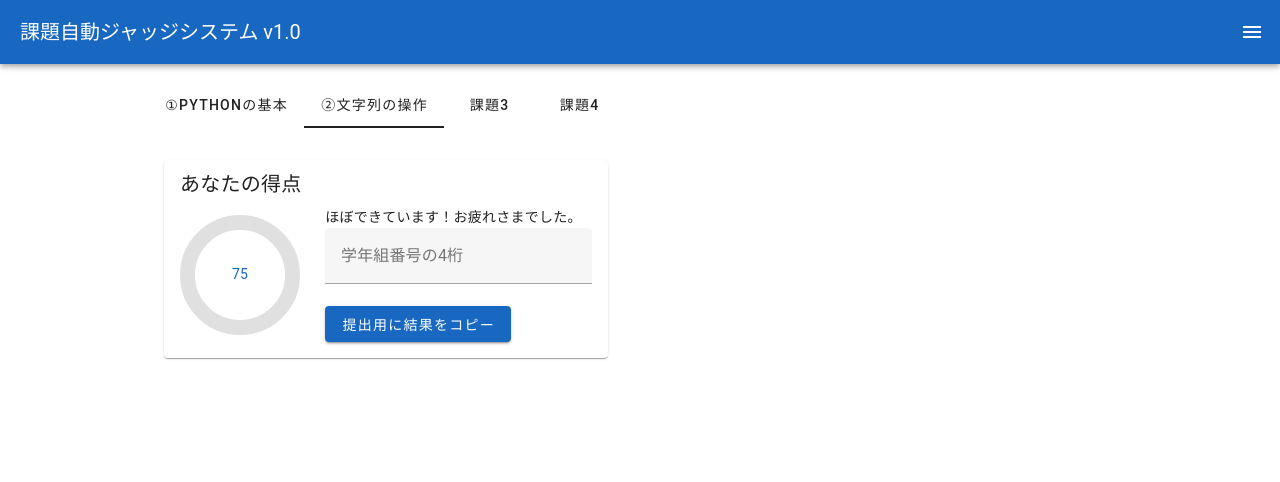
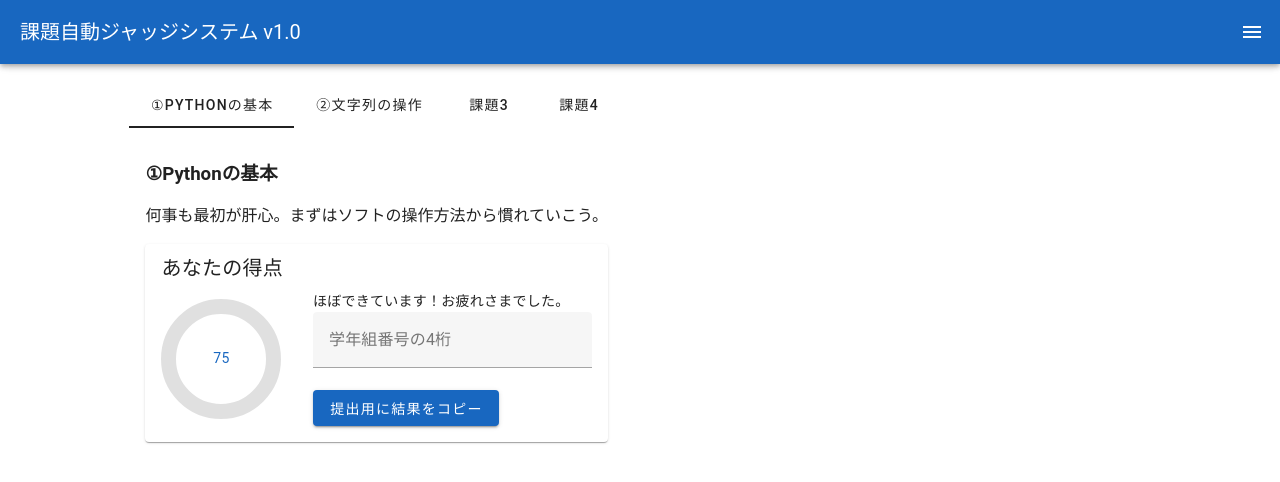
Before and after one commit to mino-8136/JohoJupyterChecker, a Vue app: page / in a window 1280 px wide. Shown: the top 482 px of the page. Built offline with nearby package versions, Linux system fonts and the light colour scheme; no server answers.

Commit message:
課題の選択状況が切り替わらないバクの修正

```diff
--- a/src/components/AssignmentSelector.vue
+++ b/src/components/AssignmentSelector.vue
@@ -1,5 +1,5 @@
 <template>
-  <v-tabs v-model="store.selectedAssignment.id" grow show-arrows>
+  <v-tabs v-model="selectedAssignmentId" grow show-arrows>
     <v-tab
       v-for="(assignment, index) in allAssignments"
       :key="assignment.id"
@@ -18,6 +18,7 @@ import { Assignment } from '../assets/Commons'
 
 const store = useAssignmentStore() // storeのインスタンスを取得
 const allAssignments = ref<Array<Assignment>>([]) // 全課題の情報をローカル管理
+const selectedAssignmentId = ref<number | null>(null) // 選択された課題のIDをローカルに管理
 
 // デフォルトのAssignmentインスタンスを生成する関数
 function createDefaultAssignment(id: number): Assignment {
@@ -40,7 +41,6 @@ async function getAssignmentDataFromJSON(assignmentId: number): Promise<Assignme
     const json = await response.json()
     return Assignment.fromJSON(json)
   } catch (error) {
-    // console.error(`Failed to load JSON for assignment ${assignmentId}:`, error)
     return createDefaultAssignment(assignmentId)
   }
 }
@@ -56,14 +56,17 @@ async function generateAssignmentTabs() {
   allAssignments.value = assignmentData
 }
 
-// storeに現在の課題を保持する
+// storeに現在の課題を保持すると同時に、選択された課題のIDをローカルに保持する
 function changeAssignment(index: number) {
   store.selectedAssignment = allAssignments.value[index]
+  selectedAssignmentId.value = allAssignments.value[index].id
 }
 
 onMounted(async () => {
   await generateAssignmentTabs()
+  changeAssignment(0) // 初期状態で最初の課題を選択
 })
+
 </script>
 
 <style scoped>
```
